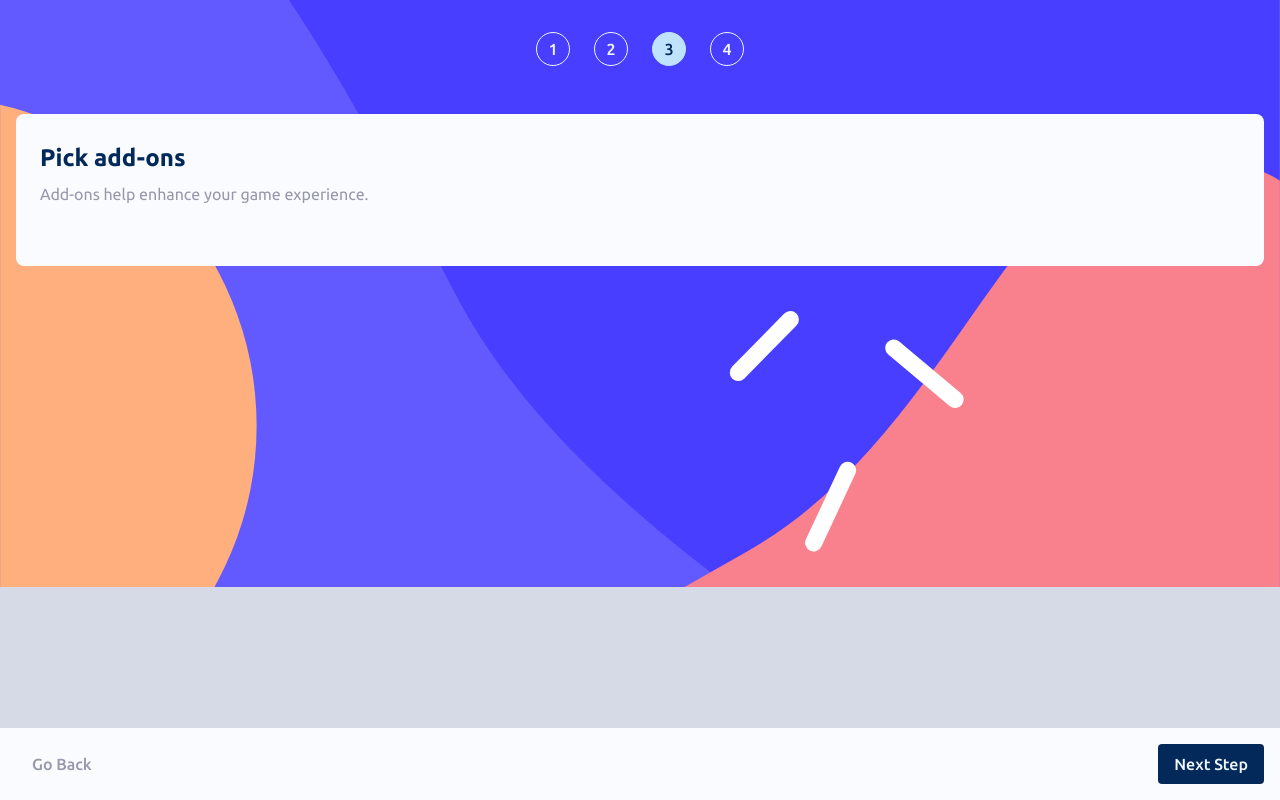
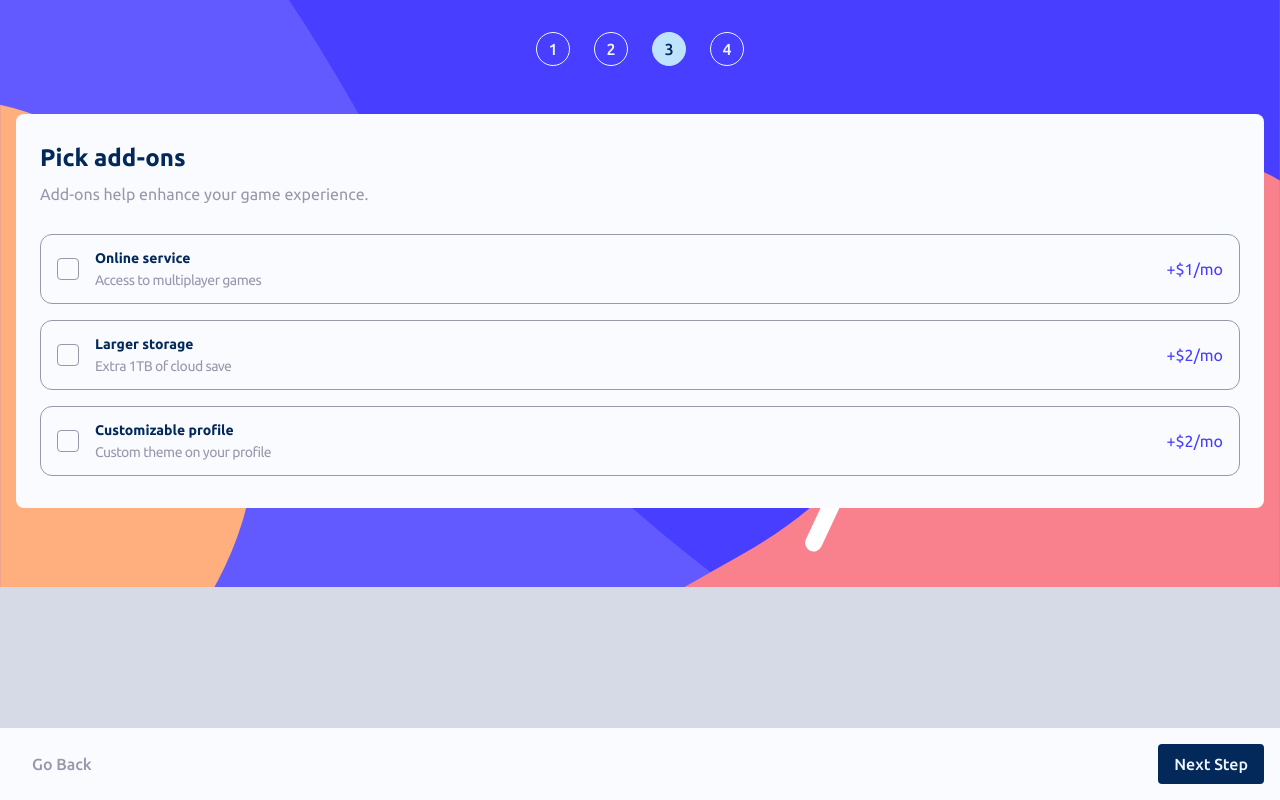
Before and after one commit to Gabrield7/multi-step-form, a React (Vite) app: page /addons in a window 1280 px wide. Built offline with nearby package versions, Linux system fonts and the light colour scheme.

Commit message:
feat: add addon button component

```diff
--- /dev/null
+++ b/src/Pages/Addons/AddonButton/AddonButton.scss
@@ -0,0 +1,74 @@
+@use '@styles/variables' as *;
+
+.addon__container{
+    display: flex;
+    align-items: center;
+    gap: 1rem;
+    padding: 1rem;
+    border: 1px solid $cool-gray;
+    border-radius: .75rem;
+    background-color: transparent;
+    border-color: $cool-gray;
+    transition: 250ms;
+
+    .custom-checkbox{
+        input{
+            display: none;
+        }
+
+        input:checked + span{
+            background-image: url('/assets/images/icon-checkmark.svg');
+            background-position: center;
+            background-repeat: no-repeat;
+            background-color: $purplish-blue;
+            border-color: $purplish-blue;
+        }
+
+        span{
+            display: block;
+            width: 20px;
+            height: 20px;
+            border: 1px solid $cool-gray;
+            border-radius: .25rem;
+            background-color: $alabaster;
+            transition: 250ms;
+            cursor: pointer;
+
+            &:hover{
+                border-color: $purplish-blue;
+            }
+        }
+    }
+
+    div{
+        display: flex;
+        flex-direction: column;
+        gap: .5rem;
+        flex-grow: 1;
+
+        h2{
+            font-family: $main-font;
+            color: $marine-blue;
+            font-weight: 700;
+            font-size: 14px;
+        }
+
+        p{
+            font-family: $main-font;
+            color: $cool-gray;
+            font-size: 14px;
+            letter-spacing: -.5px;
+        }
+    }
+
+    .extra{
+        display: block;
+        font-family: $main-font;
+        color: $purplish-blue;
+    }
+}
+
+.checked{
+    background-color: $magnolia;
+    border-color: $purplish-blue;
+}
--- /dev/null
+++ b/src/Pages/Addons/AddonButton/index.tsx
@@ -0,0 +1,34 @@
+import { useState } from 'react';
+import './AddonButton.scss';
+
+interface IAddonProps {
+    title: string,
+    subtitle: string,
+    extra: number
+}
+
+export const AddonButton: React.FC<IAddonProps> = (props) => {
+    const [check, setCheck] = useState(false);
+    const [hover, setHover] = useState(false);
+
+    return (
+        <div className={`addon__container ${check || hover? 'checked':''}`}>
+            <label className='custom-checkbox'>
+                <input
+                    type='checkbox'
+                    onChange={() => setCheck(!check)}
+                    checked={check}
+                />
+                <span
+                    onMouseEnter={() => setHover(true)}
+                    onMouseLeave={() => setHover(false)}
+                />
+            </label>
+            <div>
+                <h2>{props.title}</h2>
+                <p>{props.subtitle}</p>
+            </div>
+            <span className='extra'>{`+$${props.extra}/mo`}</span>
+        </div>
+    )
+}
--- a/src/Pages/Addons/Addons.scss
+++ b/src/Pages/Addons/Addons.scss
@@ -1,3 +1,5 @@
 .addons__container{
-
+    display: flex;
+    flex-direction: column;
+    gap: 1rem;
 }
--- a/src/Pages/Addons/index.tsx
+++ b/src/Pages/Addons/index.tsx
@@ -1,4 +1,5 @@
 import { BodyPage } from '../../Components/BodyPage';
+import { AddonButton } from './AddonButton';
 import './Addons.scss';
 
 export const Addons = () => {
@@ -7,7 +8,23 @@ export const Addons = () => {
             title={'Pick add-ons'}
             subtitle={'Add-ons help enhance your game experience.'}
         >
-            <div className='addons__container'></div>
+            <div className='addons__container'>
+                <AddonButton
+                    title='Online service'
+                    subtitle='Access to multiplayer games'
+                    extra={1}
+                />
+                <AddonButton
+                    title='Larger storage'
+                    subtitle='Extra 1TB of cloud save'
+                    extra={2}
+                />
+                <AddonButton
+                    title='Customizable profile'
+                    subtitle='Custom theme on your profile'
+                    extra={2}
+                />
+            </div>
         </BodyPage>
 
     )
```
